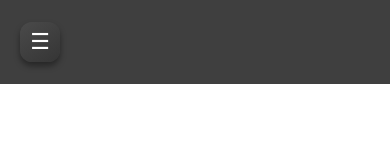
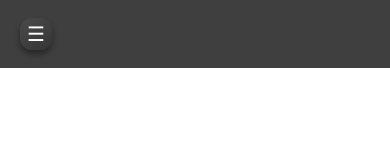
Before and after one commit to wos13b/Teste_001, a plain HTML site: page index.html in a window 390 px wide. Drawn offline with Linux system fonts and the light colour scheme.

Commit message:
Update style.css

```diff
--- a/style.css
+++ b/style.css
@@ -21,7 +21,7 @@
     color: #ffffff;
     height: 40px;
     width: 40px;
-    font-size: 22px;
+    font-size: 20px;
     border-radius: 12px;
     border: none;
     cursor: pointer;
@@ -36,12 +36,16 @@
 
 @media (max-width: 750px){
 
-    .hamburger{
-        display: block;
+
+    .header{
+
+        height: 8vh;
+
     }
-    .nav-list{
+    .menu-toggle{
 
-        position: fixed;
+        height: 32px;
+        width: 32px;
 
     }
 
```
